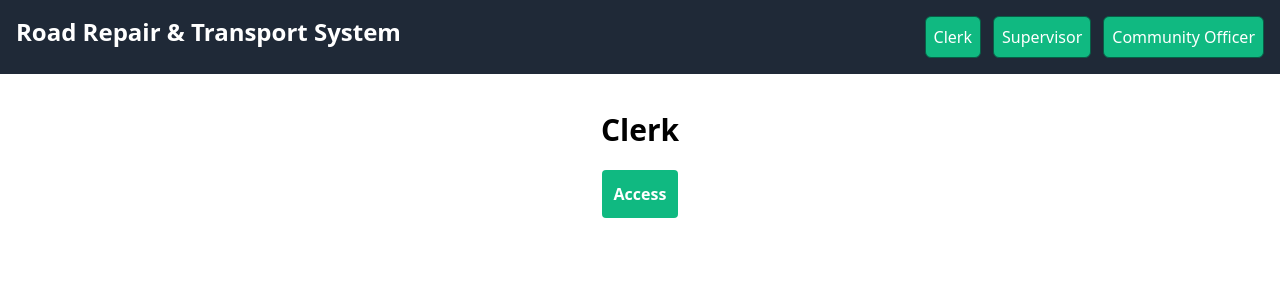
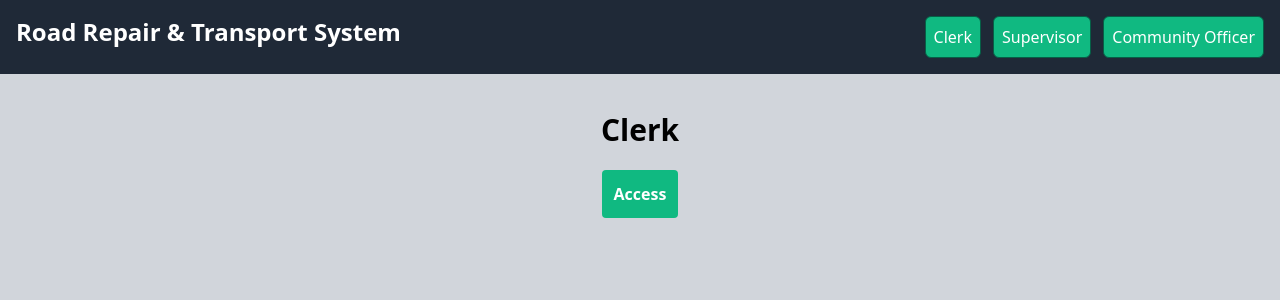
Before and after one commit to itsgreddy/Road-Repair-Tranport-System, a React (Create React App) app in the folder rrts/: page /clerk in a window 1280 px wide. Shown: the top 300 px of the page. Built offline with nearby package versions, Linux system fonts and the light colour scheme; no server answers.

Commit message:
Background color

```diff
--- a/rrts/src/pages/Clerk/Clerk.jsx
+++ b/rrts/src/pages/Clerk/Clerk.jsx
@@ -14,7 +14,7 @@ const Clerk = () => {
   };
 
   return (
-    <div className="p-4">
+    <div className="p-4 bg-gray-300 h-screen">
       <h1 className="flex justify-center h-20 items-center font-bold text-3xl">
         Clerk
       </h1>
--- a/rrts/src/pages/Officer/Officer.jsx
+++ b/rrts/src/pages/Officer/Officer.jsx
@@ -14,7 +14,7 @@ const Officer = () => {
   };
 
   return (
-    <div className="p-4">
+    <div className="p-4 bg-gray-300 h-screen">
       <h1 className="flex justify-center h-20 items-center font-bold text-3xl">
         Community Officer
       </h1>
--- a/rrts/src/pages/Supervisor/Supervisor.jsx
+++ b/rrts/src/pages/Supervisor/Supervisor.jsx
@@ -14,7 +14,7 @@ const Officer = () => {
   };
 
   return (
-    <div className="p-4">
+    <div className="p-4 bg-gray-300 h-screen">
       <h1 className="flex justify-center h-20 items-center font-bold text-3xl">
         Supervisor
       </h1>
```
